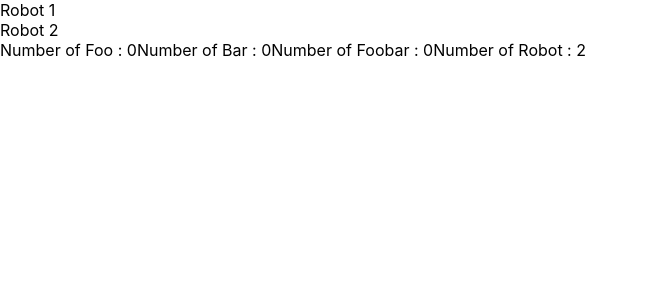
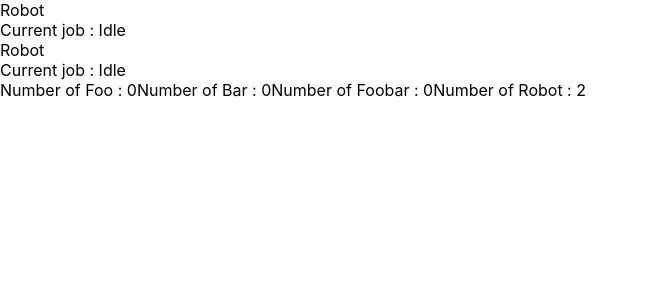
Before and after one commit to Rule2k/foobartory, a React (Create React App) app: page / in a window 1280 px wide. Shown: the top 300 px of the page, without its empty margins (0-647 px from the left). Built offline with nearby package versions, Linux system fonts and the light colour scheme.

Commit message:
adding a new value : delay to the robot properties to be able to know when to trigger the actions, creating a new function to be able to dispatch each actions, creating a new function to get the delay for each jobs, and a new randomize function

```diff
--- a/src/components/Foobartory/Foobartory.tsx
+++ b/src/components/Foobartory/Foobartory.tsx
@@ -1,25 +1,54 @@
 import React, { useState } from "react";
+import Robot from "../Robot";
 import Summary from "../Summary";
-enum Job {
-  GettingFoo,
-  GettingBar,
-  AssemblingFoobar,
-  AssemblingRobot,
-  Idle,
+export enum Job {
+  Foo = "Collecting foo",
+  Bar = "Collecting bar",
+  Foobar = "Building foobar",
+  Robot = "Building robot",
+  Switching = "Switching jobs",
+  Idle = "Idle",
 }
-interface Robot {
+export interface RobotInterface {
   id: number;
   job: Job;
   loading: boolean;
+  delay: number;
 }
 
 const Foobartory = () => {
+  const getRandomNumber = (min: number, max: number) => {
+    return Math.floor(Math.random() * (max - min + 1)) + min;
+  };
+
+  const getDelay = (job: Job) => {
+    switch (job) {
+      case Job.Foo:
+        return 1000;
+
+      case Job.Bar:
+        return getRandomNumber(500, 2000);
+
+      case Job.Foobar:
+        return 2000;
+
+      case Job.Switching:
+        return 5000;
+
+      case Job.Robot:
+        return 0;
+
+      case Job.Idle:
+        return 0;
+    }
+  };
+
   const startingRobotList = [
-    { id: 1, job: Job.Idle, loading: false },
-    { id: 2, job: Job.Idle, loading: false },
+    { id: 1, job: Job.Idle, loading: false, delay: getDelay(Job.Idle) },
+    { id: 2, job: Job.Idle, loading: false, delay: getDelay(Job.Idle) },
   ];
   const [robotList, setRobotList] =
-    useState<ReadonlyArray<Robot>>(startingRobotList);
+    useState<ReadonlyArray<RobotInterface>>(startingRobotList);
   const [numberOfFoo, setNumberOfFoo] = useState<number>(0);
   const [numberOfBar, setNumberOfBar] = useState<number>(0);
   const [numberOfFoobar, setNumberOfFoobar] = useState<number>(0);
@@ -28,28 +57,58 @@ const Foobartory = () => {
     return new Promise((resolve) => setTimeout(resolve, ms));
   };
 
-  const getFoo = (id: number) => {
+  const getAction = (job: Job) => {
+    switch (job) {
+      case Job.Foo:
+        return setNumberOfFoo;
+      case Job.Bar:
+        return setNumberOfBar;
+      case Job.Foobar:
+        return setNumberOfFoobar;
+    }
+  };
+
+  const handleRobotAction = (id: number, job: Job) => {
+    if (job === Job.Idle || job === Job.Switching) {
+      console.log("TODO");
+    } else if (job === Job.Robot) {
+      numberOfFoobar >= 3 &&
+        numberOfFoo >= 6 &&
+        setRobotList((currentRobotList) => [
+          ...currentRobotList,
+          {
+            id: currentRobotList.length + 1,
+            job: Job.Idle,
+            loading: false,
+            delay: getDelay(Job.Idle),
+          },
+        ]);
+    } else {
+      const action = getAction(job);
       setRobotList((currentRobotList) =>
         currentRobotList.map((robot) =>
-        robot.id === id
-          ? { ...robot, loading: true, job: Job.GettingFoo }
-          : robot
+          robot.id === id ? { ...robot, loading: true, job } : robot
         )
       );
-    delay(1000).then(() => setNumberOfFoo((numberOfFoo) => numberOfFoo + 1));
+      delay(getDelay(Job.Foo)).then(
+        () => action && action((number: number) => number + 1)
+      );
       setRobotList((currentRobotList) =>
         currentRobotList.map((robot) =>
-        robot.id === id ? { ...robot, loading: false } : robot
+          robot.id === id ? { ...robot, loading: true, job } : robot
         )
       );
+    }
   };
 
   return (
     <div>
-      {robotList.map(({ id }) => (
-        <div key={id} onClick={() => getFoo(id)}>
-          Robot {id}
-        </div>
+      {robotList.map((robot) => (
+        <Robot
+          {...robot}
+          handleRobotAction={handleRobotAction}
+          key={robot.id}
+        />
       ))}
       <Summary
         numberOfFoo={numberOfFoo}
--- a/src/components/Robot/Robot.tsx
+++ b/src/components/Robot/Robot.tsx
@@ -1,7 +1,24 @@
-import React from "react";
+import React, { useEffect } from "react";
+import { Job, RobotInterface } from "../Foobartory/Foobartory";
 
-const Robot = () => {
-  return <div>Robot</div>;
+interface Props extends RobotInterface {
+  handleRobotAction: (id: number, job: Job) => void;
+}
+
+const Robot = ({ job, id, loading, delay, handleRobotAction }: Props) => {
+  useEffect(() => {
+    const interval = setInterval(() => {
+      handleRobotAction(id, job);
+    }, delay);
+
+    return () => clearInterval(interval);
+  }, [job]);
+  return (
+    <div>
+      <div>Robot</div>
+      <div>Current job : {job}</div>
+    </div>
+  );
 };
 
 export default Robot;
```
Lines whose indentation alone changed are shown as unchanged.
